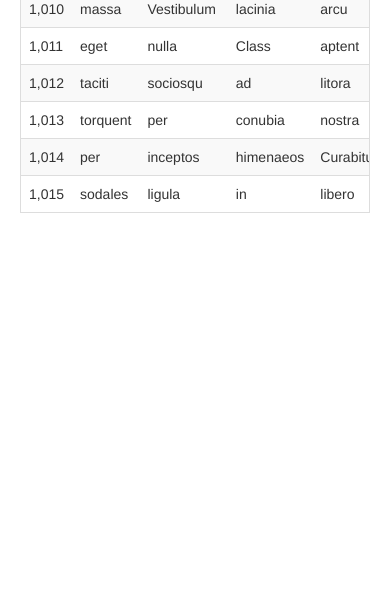
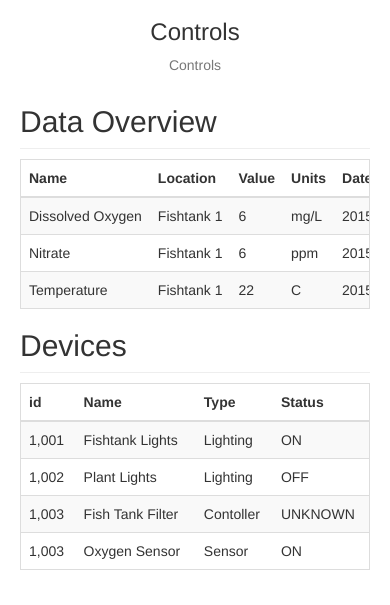
Before and after one commit to freefood89/Fishtank, a Flask app: page / in a window 390 px wide. Shown: the part 1101-1706 px from the top of the page. Before the commit the page ends 1314 px from the top, so only its background shows below. Run offline with Flask 2, Linux system fonts and the light colour scheme; parts of the project's set-up code (start-up, migrations or seed data) failed here and were passed over; some libraries are stand-ins or nearby versions.

Commit message:
modified UI

```diff
--- a/fishtankui/templates/index.html
+++ b/fishtankui/templates/index.html
@@ -39,7 +39,7 @@
             <span class="icon-bar"></span>
             <span class="icon-bar"></span>
           </button>
-          <a class="navbar-brand" href="#">Project name</a>
+          <a class="navbar-brand" href="#">Fishtank</a>
         </div>
         <div id="navbar" class="navbar-collapse collapse">
           <ul class="nav navbar-nav navbar-right">
@@ -48,185 +48,106 @@
             <li><a href="#">Profile</a></li>
             <li><a href="#">Help</a></li>
           </ul>
-          <form class="navbar-form navbar-right">
-            <input type="text" class="form-control" placeholder="Search...">
-          </form>
         </div>
       </div>
     </nav>
 
-    <div class="container-fluid">
+    <div class="container">
       <div class="row">
-        <div class="col-sm-3 col-md-2 sidebar">
-          <ul class="nav nav-sidebar">
-            <li class="active"><a href="#">Overview <span class="sr-only">(current)</span></a></li>
-            <li><a href="#">Reports</a></li>
-            <li><a href="#">Analytics</a></li>
-            <li><a href="#">Export</a></li>
-          </ul>
-          <ul class="nav nav-sidebar">
-            <li><a href="">Nav item</a></li>
-            <li><a href="">Nav item again</a></li>
-            <li><a href="">One more nav</a></li>
-            <li><a href="">Another nav item</a></li>
-            <li><a href="">More navigation</a></li>
-          </ul>
-          <ul class="nav nav-sidebar">
-            <li><a href="">Nav item again</a></li>
-            <li><a href="">One more nav</a></li>
-            <li><a href="">Another nav item</a></li>
-          </ul>
-        </div>
-        <div class="col-sm-9 col-sm-offset-3 col-md-10 col-md-offset-2 main">
-          <h1 class="page-header">Dashboard</h1>
+        <div class="col-sm-12 main">
+          <h1 class="page-header">Overview</h1>
 
           <div class="row placeholders">
-            <div class="col-xs-6 col-sm-3 placeholder">
-              <img data-src="holder.js/200x200/auto/sky" class="img-responsive" alt="Generic placeholder thumbnail">
-              <h4>Label</h4>
-              <span class="text-muted">Something else</span>
+            <div class="col-xs-12 col-sm-4">
+              <img src="/images/test.jpg" class="img-responsive img-circle img-center" alt="Generic placeholder thumbnail">
+              <h3 class="text-center">Fishtank</h4>
+              <p class="text-muted text-center">Live Images</p>
             </div>
-            <div class="col-xs-6 col-sm-3 placeholder">
-              <img data-src="holder.js/200x200/auto/vine" class="img-responsive" alt="Generic placeholder thumbnail">
-              <h4>Label</h4>
-              <span class="text-muted">Something else</span>
+            <div class="col-xs-12 col-sm-4">
+              <img src="/images/test.jpg" class="img-responsive img-circle img-center" alt="Generic placeholder thumbnail">
+              <h3 class="text-center">Metrics</h4>
+              <p class="text-muted text-center">Live Data</p>
             </div>
-            <div class="col-xs-6 col-sm-3 placeholder">
-              <img data-src="holder.js/200x200/auto/sky" class="img-responsive" alt="Generic placeholder thumbnail">
-              <h4>Label</h4>
-              <span class="text-muted">Something else</span>
-            </div>
-            <div class="col-xs-6 col-sm-3 placeholder">
-              <img data-src="holder.js/200x200/auto/vine" class="img-responsive" alt="Generic placeholder thumbnail">
-              <h4>Label</h4>
-              <span class="text-muted">Something else</span>
+            <div class="col-xs-12 col-sm-4">
+              <img src="/images/test.jpg" class="img-responsive img-circle img-center" alt="Generic placeholder thumbnail">
+              <h3 class="text-center">Controls</h4>
+              <p class="text-muted text-center">Controls</p>
             </div>
           </div>
 
-          <h2 class="sub-header">Section title</h2>
+          <h2 class="sub-header">Data Overview</h2>
           <div class="table-responsive">
             <table class="table table-striped">
               <thead>
                 <tr>
-                  <th>#</th>
-                  <th>Header</th>
-                  <th>Header</th>
-                  <th>Header</th>
-                  <th>Header</th>
+                  <th>Name</th>
+                  <th>Location</th>
+                  <th>Value</th>
+                  <th>Units</th>
+                  <th>Date/Time</th>
+                </tr>
+              </thead>
+              <tbody>
+                <tr>
+                  <td>Dissolved Oxygen</td>
+                  <td>Fishtank 1</td>
+                  <td>6</td>
+                  <td>mg/L</td>
+                  <td>2015-05-30 14:23:58</td>
+                </tr>
+                <tr>
+                  <td>Nitrate</td>
+                  <td>Fishtank 1</td>
+                  <td>6</td>
+                  <td>ppm</td>
+                  <td>2015-05-30 14:20:58</td>
+                </tr>
+                <tr>
+                  <td>Temperature</td>
+                  <td>Fishtank 1</td>
+                  <td>22</td>
+                  <td>C</td>
+                  <td>2015-05-30 14:00:00</td>
+                </tr>
+              </tbody>
+            </table>
+          </div>
+
+          <h2 class="sub-header">Devices</h2>
+          <div class="table-responsive">
+            <table class="table table-striped">
+              <thead>
+                <tr>
+                  <th>id</th>
+                  <th>Name</th>
+                  <th>Type</th>
+                  <th>Status</th>
                 </tr>
               </thead>
               <tbody>
                 <tr>
                   <td>1,001</td>
-                  <td>Lorem</td>
-                  <td>ipsum</td>
-                  <td>dolor</td>
-                  <td>sit</td>
+                  <td>Fishtank Lights</td>
+                  <td>Lighting</td>
+                  <td>ON</td>
                 </tr>
                 <tr>
                   <td>1,002</td>
-                  <td>amet</td>
-                  <td>consectetur</td>
-                  <td>adipiscing</td>
-                  <td>elit</td>
+                  <td>Plant Lights</td>
+                  <td>Lighting</td>
+                  <td>OFF</td>
                 </tr>
                 <tr>
                   <td>1,003</td>
-                  <td>Integer</td>
-                  <td>nec</td>
-                  <td>odio</td>
-                  <td>Praesent</td>
+                  <td>Fish Tank Filter</td>
+                  <td>Contoller</td>
+                  <td>UNKNOWN</td>
                 </tr>
                 <tr>
                   <td>1,003</td>
-                  <td>libero</td>
-                  <td>Sed</td>
-                  <td>cursus</td>
-                  <td>ante</td>
-                </tr>
-                <tr>
-                  <td>1,004</td>
-                  <td>dapibus</td>
-                  <td>diam</td>
-                  <td>Sed</td>
-                  <td>nisi</td>
-                </tr>
-                <tr>
-                  <td>1,005</td>
-                  <td>Nulla</td>
-                  <td>quis</td>
-                  <td>sem</td>
-                  <td>at</td>
-                </tr>
-                <tr>
-                  <td>1,006</td>
-                  <td>nibh</td>
-                  <td>elementum</td>
-                  <td>imperdiet</td>
-                  <td>Duis</td>
-                </tr>
-                <tr>
-                  <td>1,007</td>
-                  <td>sagittis</td>
-                  <td>ipsum</td>
-                  <td>Praesent</td>
-                  <td>mauris</td>
-                </tr>
-                <tr>
-                  <td>1,008</td>
-                  <td>Fusce</td>
-                  <td>nec</td>
-                  <td>tellus</td>
-                  <td>sed</td>
-                </tr>
-                <tr>
-                  <td>1,009</td>
-                  <td>augue</td>
-                  <td>semper</td>
-                  <td>porta</td>
-                  <td>Mauris</td>
-                </tr>
-                <tr>
-                  <td>1,010</td>
-                  <td>massa</td>
-                  <td>Vestibulum</td>
-                  <td>lacinia</td>
-                  <td>arcu</td>
-                </tr>
-                <tr>
-                  <td>1,011</td>
-                  <td>eget</td>
-                  <td>nulla</td>
-                  <td>Class</td>
-                  <td>aptent</td>
-                </tr>
-                <tr>
-                  <td>1,012</td>
-                  <td>taciti</td>
-                  <td>sociosqu</td>
-                  <td>ad</td>
-                  <td>litora</td>
-                </tr>
-                <tr>
-                  <td>1,013</td>
-                  <td>torquent</td>
-                  <td>per</td>
-                  <td>conubia</td>
-                  <td>nostra</td>
-                </tr>
-                <tr>
-                  <td>1,014</td>
-                  <td>per</td>
-                  <td>inceptos</td>
-                  <td>himenaeos</td>
-                  <td>Curabitur</td>
-                </tr>
-                <tr>
-                  <td>1,015</td>
-                  <td>sodales</td>
-                  <td>ligula</td>
-                  <td>in</td>
-                  <td>libero</td>
+                  <td>Oxygen Sensor</td>
+                  <td>Sensor</td>
+                  <td>ON</td>
                 </tr>
               </tbody>
             </table>
--- a/fishtankui/templates/static/css/dashboard.css
+++ b/fishtankui/templates/static/css/dashboard.css
@@ -84,22 +84,6 @@ body {
   margin-top: 0;
 }
 
-
-/*
- * Placeholder dashboard ideas
- */
-
-.placeholders {
-  margin-bottom: 30px;
-  text-align: center;
+.img-center {
+  margin: 0 auto;
 }
-.placeholders h4 {
-  margin-bottom: 0;
-}
-.placeholder {
-  margin-bottom: 20px;
-}
-.placeholder img {
-  display: inline-block;
-  border-radius: 50%;
-}
```
